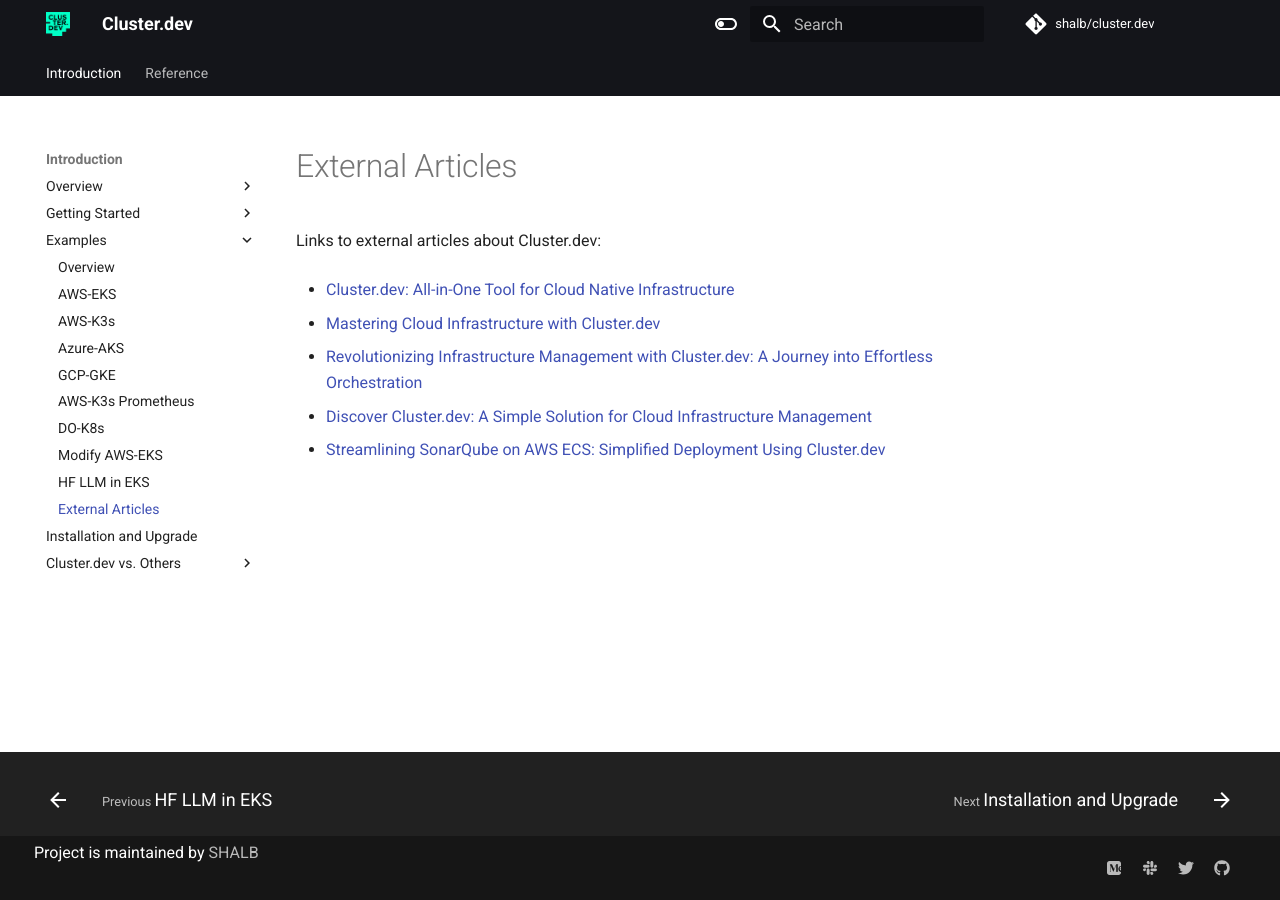
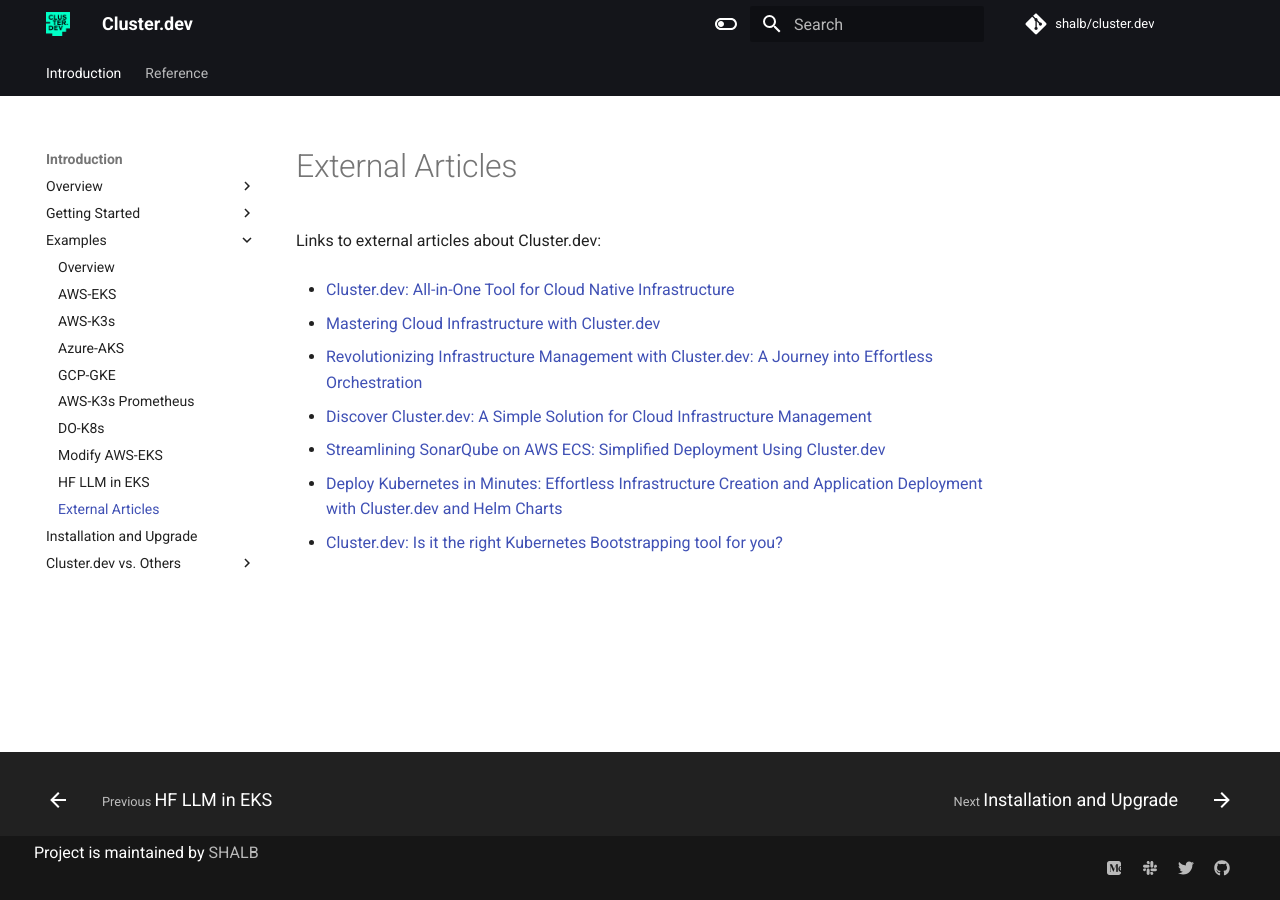
Before and after one commit to shalb/cluster.dev, an MkDocs documentation site: the page built from docs/examples-external-articles.md, in a window 1280 px wide. Built offline with MkDocs 1.6.1 and Material for MkDocs 9.7.7, drawn with Linux system fonts in a browser that asks for light colours; comment, search, counter and statistics services are not loaded.

Commit message:
add links to external articles

```diff
--- a/docs/examples-external-articles.md
+++ b/docs/examples-external-articles.md
@@ -11,3 +11,7 @@
 * [Discover Cluster.dev: A Simple Solution for Cloud Infrastructure Management](https://medium.com/@seifeddinerajhi/discover-cluster-dev-a-simple-solution-for-cloud-infrastructure-management-42cba1ab75fc)
 
 * [Streamlining SonarQube on AWS ECS: Simplified Deployment Using Cluster.dev](https://aws.plainenglish.io/streamlining-sonarqube-on-aws-ecs-simplified-deployment-using-cluster-dev-0b988536fff0)
+
+* [Deploy Kubernetes in Minutes: Effortless Infrastructure Creation and Application Deployment with Cluster.dev and Helm Charts](https://aws.plainenglish.io/deploy-kubernetes-in-minutes-effortless-infrastructure-creation-and-application-deployment-with-94141697fd59)
+
+* [Cluster.dev: Is it the right Kubernetes Bootstrapping tool for you?](https://itnext.io/cluster-dev-is-it-the-right-kubernetes-bootstrapping-tool-for-you-6dd5e92aa9a0)
```
